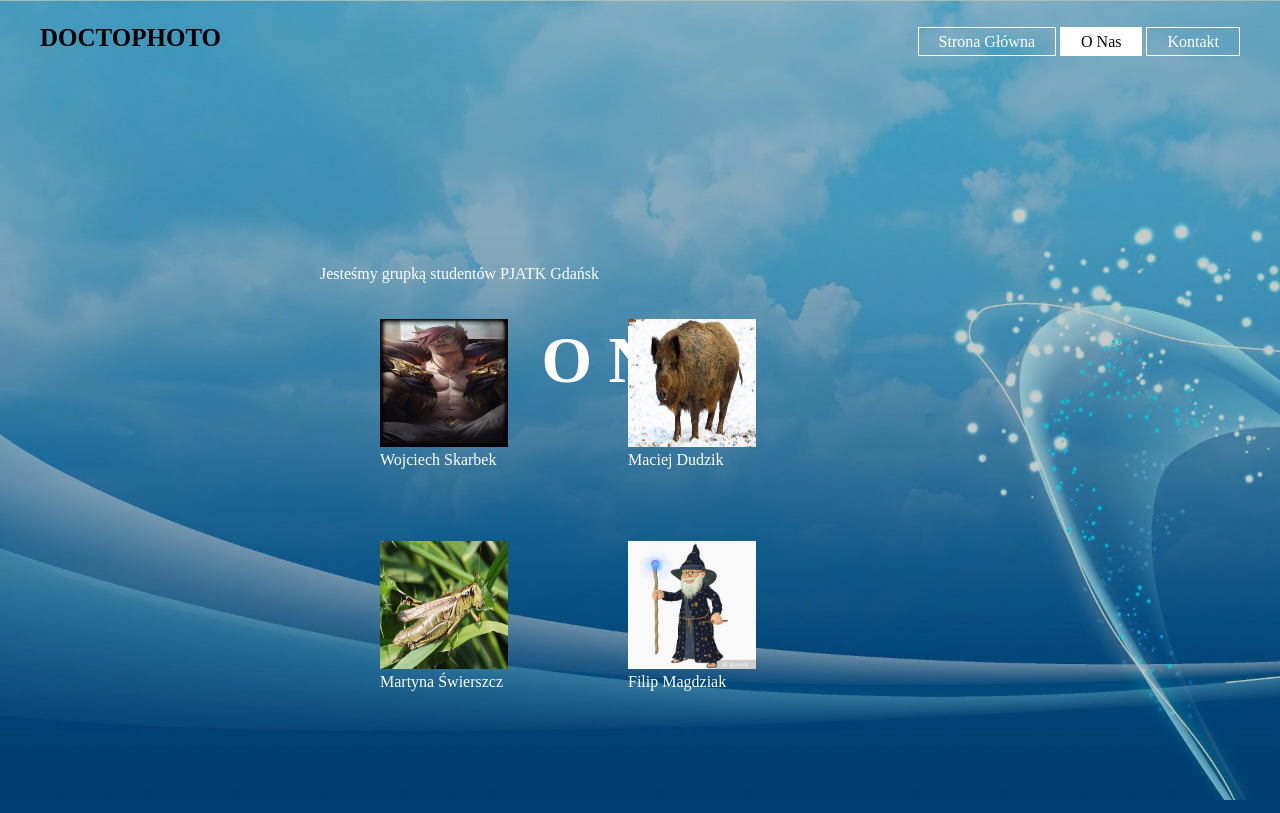
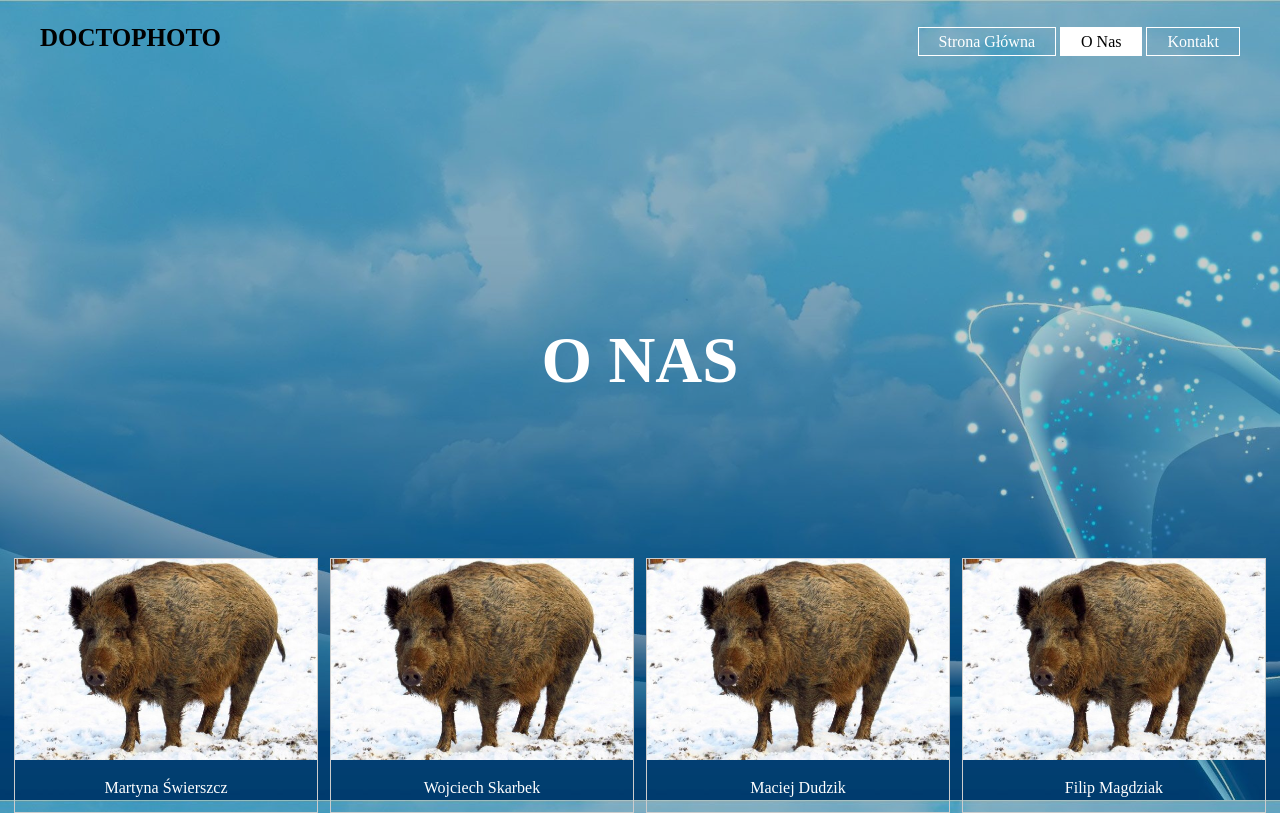
Before and after one commit to wskarbek/doctophoto, a Django app: page /dtp/about in a window 1280 px wide. Run offline with Django 3.2, Linux system fonts and the light colour scheme.

Commit message:
About site repair

```diff
--- a/dtp/static/dtp/style.css
+++ b/dtp/static/dtp/style.css
@@ -166,7 +166,7 @@ html {
 
 .container .about {
     position: absolute;
-    top: 62%;
+    top: 63%;
     left: 50%;
     transform: translate(-50%,-50%);
     color: white;
@@ -248,8 +248,9 @@ tr:nth-child(odd) {
 }
 
 .container .about .column{
+    margin-top: 10px;
     float: left;
-    padding: 20px;
+    padding: 10px;
     left: 50%;
  }
 
@@ -272,3 +273,52 @@ tr:nth-child(odd) {
 .exam-content button {
     margin-top: 20px;
 }
+
+div.gallery {
+  margin-top: 450px;
+  border: 1px solid #ccc;
+}
+
+div.gallery:hover {
+  border: 1px solid #777;
+}
+
+div.gallery img {
+  width: 100%;
+  height: 25%;
+}
+
+div.desc {
+  padding: 15px;
+  text-align: center;
+  color: white;
+}
+
+* {
+  box-sizing: border-box;
+}
+
+.responsive {
+  padding: 0 6px;
+  float: left;
+  width: 24.99999%;
+}
+
+@media only screen and (max-width: 700px) {
+  .responsive {
+    width: 49.99999%;
+    margin: 6px 0;
+  }
+}
+
+@media only screen and (max-width: 500px) {
+  .responsive {
+    width: 100%;
+  }
+}
+
+.clearfix:after {
+  content: "";
+  display: table;
+  clear: both;
+}
--- a/dtp/templates/dtp/about.html
+++ b/dtp/templates/dtp/about.html
@@ -20,38 +20,44 @@
         <div class="title-about">
            <h1>O NAS</h1>
         </div>
-        <div class="container">
-            <div class="about" id="about">
-                <div class="row">
-                    Jesteśmy grupką studentów PJATK Gdańsk
-                <br>
-                    <div class="column">
-                    <figure>
-                    <img src="{%  static 'dtp/images/Sett.jpg' %}" alt="Wojtek Skarbek">
-                    <figcaption>Wojciech Skarbek</figcaption>
-                    </figure>
-                        </div>
-                <div class="column">
-                    <figure>
-                    <img src="{%  static 'dtp/images/dzik.jpg' %}" alt="Maciej Dudzik">
-                    <figcaption>Maciej Dudzik</figcaption>
-                    </figure>
-                </div>
-                <div class="column">
-                    <figure>
-                    <img src="{%  static 'dtp/images/swierszcz.jpg' %}" alt="Martyna Świerszcz">
-                    <figcaption>Martyna Świerszcz</figcaption>
-                    </figure>
-                </div>
-                <div class="column">
-                    <figure>
-                    <img src="{%  static 'dtp/images/mag.jpg' %}" alt="Filip Magdziak">
-                    <figcaption>Filip Magdziak</figcaption>
-                    </figure>
-                </div>
-                </div>
-             </div>
-        </div>
+<div class="responsive">
+  <div class="gallery">
+    <a target="_blank" href="{%  static 'dtp/images/dzik.jpg' %}">
+      <img src="{%  static 'dtp/images/dzik.jpg' %}" alt="Cinque Terre" width="600" height="400">
+    </a>
+    <div class="desc">Martyna Świerszcz</div>
+  </div>
+</div>
+
+
+<div class="responsive">
+  <div class="gallery">
+    <a target="_blank" href="{%  static 'dtp/images/dzik.jpg' %}">
+      <img src="{%  static 'dtp/images/dzik.jpg' %}" alt="Forest" width="600" height="400">
+    </a>
+    <div class="desc">Wojciech Skarbek</div>
+  </div>
+</div>
+
+<div class="responsive">
+  <div class="gallery">
+    <a target="_blank" href="{%  static 'dtp/images/dzik.jpg' %}">
+      <img src="{%  static 'dtp/images/dzik.jpg' %}" alt="Northern Lights" width="600" height="400">
+    </a>
+    <div class="desc">Maciej Dudzik</div>
+  </div>
+</div>
+
+<div class="responsive">
+  <div class="gallery">
+    <a target="_blank" href="{%  static 'dtp/images/dzik.jpg' %}">
+      <img src="{%  static 'dtp/images/dzik.jpg' %}" alt="Mountains" width="600" height="400">
+    </a>
+    <div class="desc">Filip Magdziak</div>
+  </div>
+</div>
+
+<div class="clearfix"></div>
     </header>
 </body>
 </html>
```
Also changed, not shown: dtp/static/dtp/images/dzik.jpg, dtp/static/dtp/images/mag.jpg, dtp/static/dtp/images/swierszcz.jpg.
